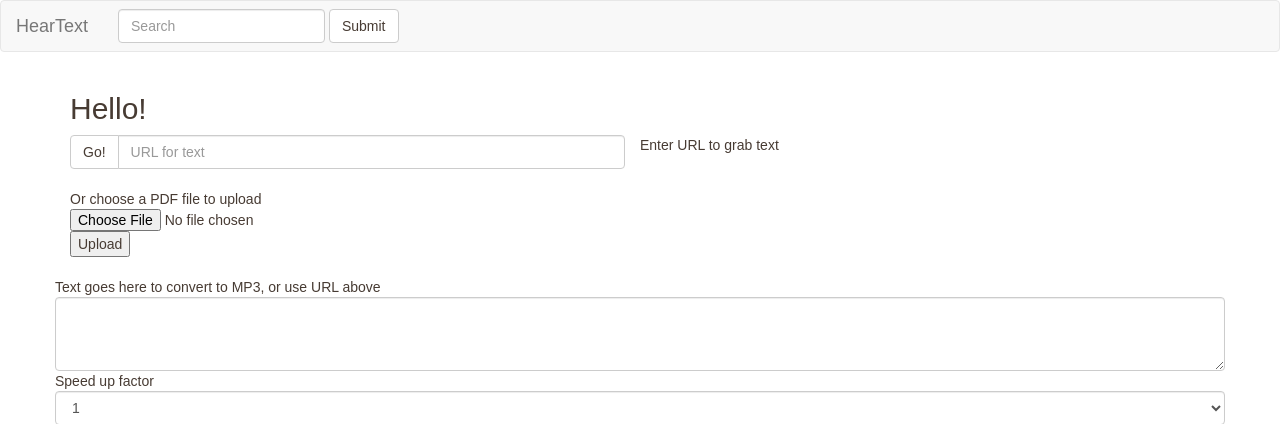
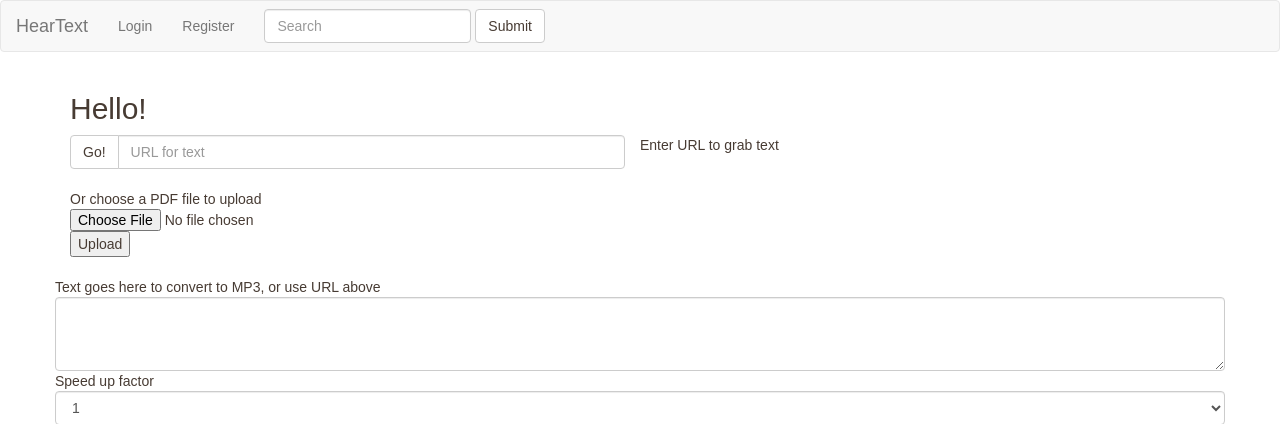
Before and after one commit to scottstanie/heartext, a Django app: template heartext/templates/heartext/index.html in a window 1280 px wide. Shown: the top 424 px of the page. Run offline with Django 3.2, Linux system fonts and the light colour scheme; the template is opened without the code that fills it, so the values that code supplies are empty; some libraries are stand-ins or nearby versions; some web fonts are replaced.

Commit message:
add registration views to header

```diff
--- a/heartext/templates/heartext/header.html
+++ b/heartext/templates/heartext/header.html
@@ -15,6 +15,12 @@
     <!-- Collect the nav links, forms, and other content for toggling -->
     <div class="collapse navbar-collapse" id="bs-example-navbar-collapse-1">
       <ul class="nav navbar-nav">
+        {% if user.is_anonymous %}
+        <li><a href="{% url 'login' %}">Login</a></li>
+        <li><a href="{% url 'registration_register' %}">Register</a></li>
+        {% else %}
+        <li><a href="{% url 'logout' %}">Logout</a></li>
+        {% endif %}
       </ul>
       <form class="navbar-form navbar-left">
         <div class="form-group">
```
